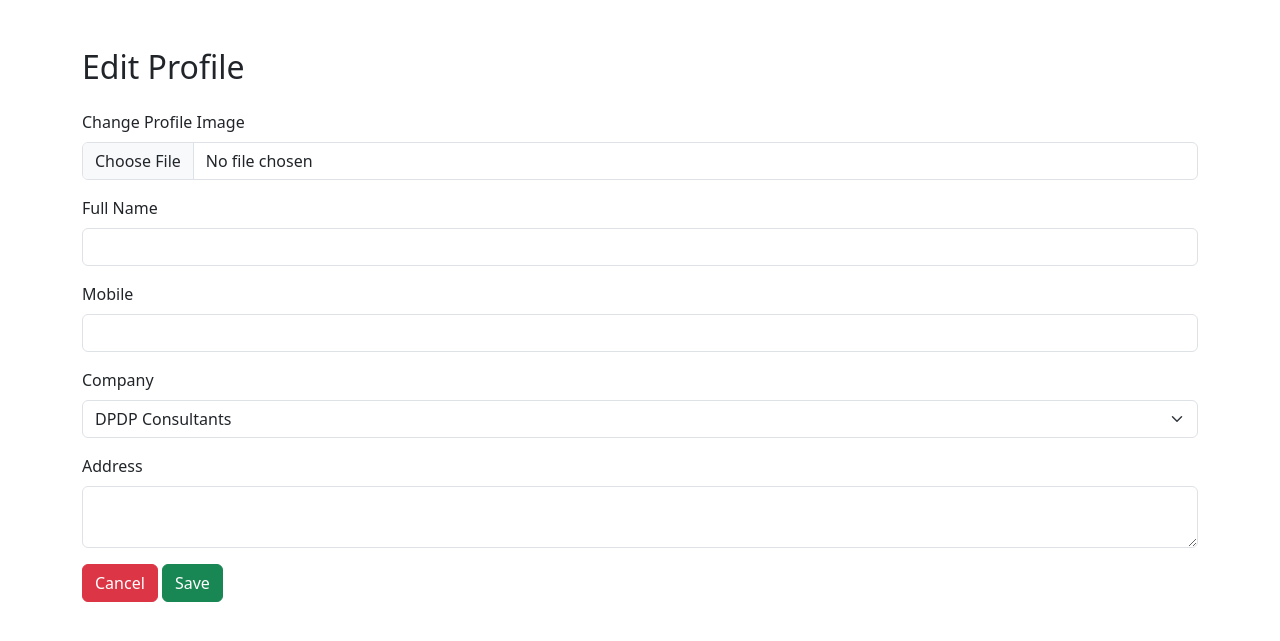
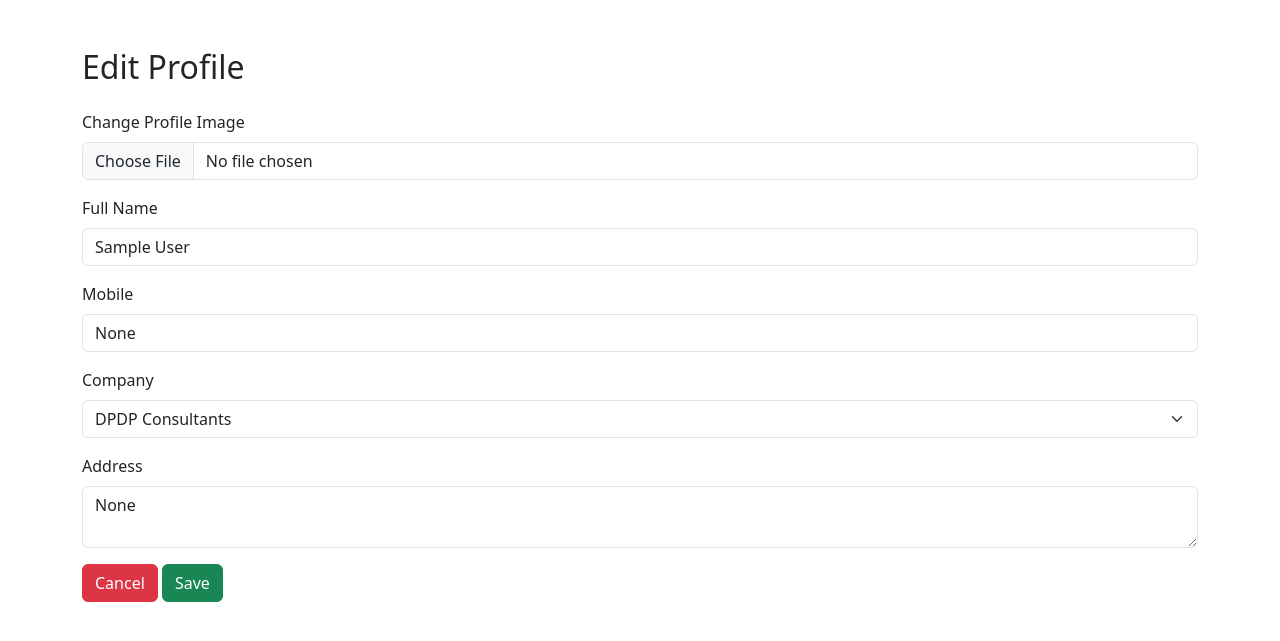
Before and after one commit to Akash581999/DPCMS, a Flask app: page /editprofile in a window 1280 px wide. Shown: the top 641 px of the page. Run offline with Flask 3, Linux system fonts and the light colour scheme; the visitor is signed in with stand-in values (Sample User, id 1); data comes from the database, SQL or seed files in the repository.

Commit message:
user dashboard done

```diff
--- a/app.py
+++ b/app.py
@@ -225,12 +225,127 @@
             flash("User not found.", "danger")
             return redirect(url_for('register'))
 
+        # ✅ OTP verified — clear registration data
         session.pop('registration_data', None)
-        session['id'] = user.id
-        flash("Email verified successfully. Proceed to consent.", "success")
+        session['user_id_for_consent'] = user.id  # store for consent step
+        flash("Email verified successfully. Please review the consent form.", "success")
         return redirect(url_for('consent'))
 
     return render_template('verify_otp.html')
+
+# ----------------------------------------------------------------
+# Consent routes
+# ----------------------------------------------------------------
+@app.route('/consent', methods=['GET', 'POST'])
+def consent():
+    user_id = session.get('user_id_for_consent')
+    if not user_id:
+        flash("Session expired. Please verify again.", "warning")
+        return redirect(url_for('register'))
+
+    user = Users.query.get(user_id)
+    if not user:
+        flash("User not found.", "danger")
+        return redirect(url_for('register'))
+
+    purpose = Purpose.query.filter_by(purpose_name="User registration").first()
+    fiduciary = DataFiduciary.query.filter_by(name="DPDP Consultants").first()
+    if not purpose or not fiduciary:
+        flash("Setup error: Missing Purpose or Fiduciary.", "danger")
+        return redirect(url_for('register'))
+
+    existing = Consent.query.filter_by(user_id=user.id).first()
+    if existing and existing.status == "granted":
+        flash("Consent already given. You can now log in.", "info")
+        return redirect(url_for('login'))
+
+    if request.method == 'POST':
+        consent_given = request.form.get('consent_given') == 'on'
+        if not consent_given:
+            flash("You must agree to proceed.", "warning")
+            return redirect(url_for('consent'))
+
+        # ✅ Create or update consent
+        if existing:
+            existing.status = "granted"
+            existing.timestamp = datetime.utcnow()
+            existing.method = "checkbox"
+        else:
+            new_consent = Consent(
+                user_id=user.id,
+                purpose_id=purpose.id,
+                fiduciary_id=fiduciary.id,
+                status="granted",
+                method="checkbox",
+                timestamp=datetime.utcnow()
+            )
+            db.session.add(new_consent)
+        db.session.commit()
+
+        # ✅ Redirect to login after successful consent
+        session.pop('user_id_for_consent', None)
+        flash("Consent recorded successfully. You may now log in.", "success")
+        return redirect(url_for('login'))
+    return render_template('consent_form.html', user=user)
+
+@app.route('/api/consent', methods=['POST'])
+@token_required
+def api_consent(current_user):
+    """Collect and record user consent via API (only once per user per purpose)."""
+    data = request.get_json() or {}
+
+    consent_given = data.get('consent_given')
+    method = data.get('method', 'api')
+
+    if consent_given not in [True, 'true', 'True', 1, '1']:
+        return jsonify({'status': 'error', 'message': 'Consent not provided.'}), 400
+
+    # Fetch purpose and fiduciary dynamically
+    purpose = Purpose.query.filter_by(purpose_name="User registration").first()
+    fiduciary = DataFiduciary.query.filter_by(name="DPDP Consultants").first()
+
+    if not purpose or not fiduciary:
+        return jsonify({
+            'status': 'error',
+            'message': 'System setup error — missing Purpose or Fiduciary.'
+        }), 500
+
+    # ✅ Check if this user already gave consent for this purpose
+    existing = Consent.query.filter_by(
+        user_id=current_user.id,
+        purpose_id=purpose.id
+    ).first()
+
+    if existing and existing.status == "granted":
+        return jsonify({
+            'status': 'info',
+            'message': 'Consent already recorded for this purpose.'
+        }), 200
+
+    # ✅ Create or update consent
+    if existing:
+        existing.status = "granted"
+        existing.method = method
+        existing.timestamp = datetime.utcnow()
+    else:
+        new_consent = Consent(
+            user_id=current_user.id,
+            purpose_id=purpose.id,
+            fiduciary_id=fiduciary.id,
+            status="granted",
+            method=method,
+            timestamp=datetime.utcnow(),
+            expiry_date=None,
+            language=data.get('language')
+        )
+        db.session.add(new_consent)
+
+    db.session.commit()
+
+    return jsonify({
+        'status': 'success',
+        'message': f'Consent successfully recorded for user {current_user.fullname}.'
+    }), 201
 
 # ----------------------------------------------------------------
 # Login / Logout
@@ -267,7 +382,6 @@
         flash(f"Welcome {user.fullname}!", "success")
         return redirect(url_for('dashboard'))
     return render_template('login.html')
-
 
 @app.route('/api/login', methods=['POST'])
 def api_login():
@@ -384,51 +498,56 @@
 @app.route('/dashboard')
 @login_required
 def dashboard():
+    """Main user dashboard."""
     if not has_valid_consent(current_user):
         flash("Consent missing or expired.", "warning")
         return redirect(url_for('consent'))
+
     return render_template('dashboard.html', user=current_user)
 
 @app.route('/api/dashboard', methods=['GET'])
 @token_required
 def api_dashboard(current_user):
+    """API endpoint for dashboard info."""
     if not has_valid_consent(current_user):
         return jsonify({
             'message': 'Consent required',
             'consent_required': True
         }), 403
+
     return jsonify({
         'message': f"Welcome {current_user.fullname}",
         'email': current_user.email,
-        'roles': [ur.role.role_name for ur in current_user.roles]
+        'roles': [ur.role.role_name for ur in current_user.roles] if current_user.roles else []
     }), 200
 
 @app.route('/profile')
 @login_required
 def profile():
-    if 'user_id' not in session:
+    """Show logged-in user profile."""
+    user = current_user
+
+    if not user.is_authenticated:
         flash('Please log in to view your profile.', 'warning')
         return redirect(url_for('login'))
 
-    user = Users.query.get(session['user_id'])
+    # Query the company where the current user is the DPO
+    company = DataFiduciary.query.filter_by(dpo_id=user.id).first()
 
-    if not user or user.session_token != session.get('session_token'):
-        flash('Invalid session. Please log in again.', 'danger')
-        return redirect(url_for('login'))
-    return render_template('profile.html', user=user)
+    return render_template('profile.html', user=user, company=company)
 
 @app.route('/api/profile', methods=['GET'])
 @token_required
 def api_profile(current_user):
+    """API endpoint for profile data."""
     if not current_user:
         return jsonify({'message': 'User not found.'}), 404
 
     profile_data = {
-        'user_id': current_user.user_id,
+        'user_id': current_user.id,
         'email': current_user.email,
-        'full_name': current_user.full_name,
-        'role': current_user.role.name if current_user.role else None,
-        'department': current_user.department.name if current_user.department else None,
+        'fullname': current_user.fullname,
+        'roles': [ur.role.role_name for ur in current_user.roles] if current_user.roles else [],
         'is_active': current_user.is_active,
         'last_login': current_user.last_login.strftime('%Y-%m-%d %H:%M:%S') if current_user.last_login else None
     }
@@ -437,15 +556,12 @@
 @app.route('/editprofile', methods=['GET', 'POST'])
 @login_required
 def editprofile():
-    if 'user_id' not in session:
-        flash('Please log in first.', 'warning')
-        return redirect(url_for('login'))
-
-    user = Users.query.get(session['user_id'])
+    """Edit profile info (UI)."""
+    user = current_user
     companies = DataFiduciary.query.all()
 
     if request.method == 'POST':
-        user.full_name = request.form.get('fullname')
+        user.fullname = request.form.get('fullname')
         user.mobile_no = request.form.get('mobile_no')
         user.address = request.form.get('address')
 
@@ -453,7 +569,7 @@
         if new_company_id:
             company = DataFiduciary.query.get(new_company_id)
             if company:
-                user.company_id = company.company_id
+                user.company_id = company.id
             else:
                 flash("Selected company doesn't exist.", 'danger')
                 return render_template('editprofile.html', user=user, companies=companies)
@@ -469,29 +585,30 @@
         db.session.commit()
         flash('Profile updated successfully!', 'success')
         return redirect(url_for('profile'))
+
     return render_template('editprofile.html', user=user, companies=companies)
 
 @app.route('/api/editprofile', methods=['POST'])
 @token_required
 def api_edit_profile(current_user):
+    """API endpoint to update profile."""
     data = request.get_json()
-    full_name = data.get('full_name')
-    mobile_no = data.get('mobile_no')
-    address = data.get('address')
-    company_id = data.get('company_id')
 
-    if full_name:
-        current_user.full_name = full_name
-    if mobile_no:
-        current_user.mobile_no = mobile_no
-    if address:
-        current_user.address = address
-    if company_id:
-        company = DataFiduciary.query.get(company_id)
-        if company:
-            current_user.company_id = company.company_id
-        else:
-            return jsonify({'message': "Selected company doesn't exist."}), 400
+    if not data:
+        return jsonify({'message': 'No data provided'}), 400
+
+    if 'fullname' in data:
+        current_user.fullname = data['fullname']
+    if 'mobile_no' in data:
+        current_user.mobile_no = data['mobile_no']
+    if 'address' in data:
+        current_user.address = data['address']
+
+    if 'company_id' in data:
+        company = DataFiduciary.query.get(data['company_id'])
+        if not company:
+            return jsonify({'message': 'Invalid company ID.'}), 400
+        current_user.company_id = company.id
 
     db.session.commit()
     return jsonify({'message': 'Profile updated successfully!'}), 200
@@ -499,7 +616,8 @@
 @app.route('/changepassword', methods=['GET', 'POST'])
 @login_required
 def changepassword():
-    user = Users.query.get(session['user_id'])
+    """Change password (UI)."""
+    user = current_user
 
     if request.method == 'POST':
         current_password = request.form.get('current_password')
@@ -518,12 +636,17 @@
         db.session.commit()
         flash('Password updated successfully.', 'success')
         return redirect(url_for('dashboard'))
+
     return render_template('changepassword.html')
 
 @app.route('/api/changepassword', methods=['POST'])
 @token_required
 def api_change_password(current_user):
+    """API endpoint to change password."""
     data = request.get_json()
+
+    if not data:
+        return jsonify({'message': 'No data provided.'}), 400
 
     current_password = data.get('current_password')
     new_password = data.get('new_password')
@@ -541,79 +664,6 @@
     current_user.set_password(new_password)
     db.session.commit()
     return jsonify({'message': 'Password updated successfully.'}), 200
-
-# ----------------------------------------------------------------
-# Consent routes
-# ----------------------------------------------------------------
-@app.route('/consent', methods=['GET', 'POST'])
-@login_required
-def consent():
-    user = current_user
-    existing = Consent.query.filter_by(user_id=user.id).first()
-
-    purpose = Purpose.query.filter_by(purpose_name="User registration").first()
-    fiduciary = DataFiduciary.query.filter_by(name="DPDP Consultants").first()
-    if not purpose or not fiduciary:
-        flash("Setup error: Missing Purpose or Fiduciary.", "danger")
-        return redirect(url_for('dashboard'))
-
-    if existing and existing.status == "granted":
-        flash("Consent already given.", "info")
-        return redirect(url_for('dashboard'))
-
-    if request.method == 'POST':
-        consent_given = request.form.get('consent_given') == 'on'
-        if not consent_given:
-            flash("Please agree to proceed.", "warning")
-            return redirect(url_for('consent'))
-
-        if existing:
-            existing.status = "granted"
-            existing.timestamp = datetime.utcnow()
-            existing.method = "checkbox"
-        else:
-            db.session.add(Consent(
-                user_id=user.id,
-                purpose_id=purpose.id,
-                fiduciary_id=fiduciary.id,
-                status="granted",
-                method="checkbox",
-                timestamp=datetime.utcnow()
-            ))
-        db.session.commit()
-        flash("Consent recorded successfully.", "success")
-        return redirect(url_for('dashboard'))
-
-    return render_template('consent_form.html', user=user)
-
-@app.route('/api/consent', methods=['POST'])
-@token_required
-def api_consent(current_user):
-    data = request.get_json()
-    if not data or data.get('consent_given') is not True:
-        return jsonify({'status': 'error', 'message': 'Consent required.'}), 400
-
-    purpose = Purpose.query.filter_by(purpose_name="User registration").first()
-    fiduciary = DataFiduciary.query.filter_by(name="DPDP Consultants").first()
-    if not purpose or not fiduciary:
-        return jsonify({'status': 'error', 'message': 'Setup error.'}), 500
-
-    existing = Consent.query.filter_by(user_id=current_user.id).first()
-    if existing:
-        existing.status = "granted"
-        existing.timestamp = datetime.utcnow()
-        existing.method = "api"
-    else:
-        db.session.add(Consent(
-            user_id=current_user.id,
-            purpose_id=purpose.id,
-            fiduciary_id=fiduciary.id,
-            status="granted",
-            method="api",
-            timestamp=datetime.utcnow()
-        ))
-    db.session.commit()
-    return jsonify({'status': 'success', 'message': 'Consent recorded.'}), 201
 
 # ----------------------------
 # Consent Form Dynamic Renderer
--- a/templates/dashboard.html
+++ b/templates/dashboard.html
@@ -27,7 +27,11 @@
                     <li class="nav-item"><a class="nav-link" href="{{ url_for('profile') }}">Profile</a></li>
                     <li class="nav-item"><a class="nav-link" href="{{ url_for('changepassword') }}">Change Password</a>
                     </li>
-                    <li class="nav-item"><a class="nav-link text-danger" href="{{ url_for('logout') }}">Logout</a></li>
+                    <li class="nav-item"><a class="nav-link" href="{{ url_for('editprofile') }}">Edit Profile</a>
+                    </li>
+                    <li class="nav-item"><button class="btn btn-outline-danger"><a
+                                class="text-decoration-none text-danger"
+                                href="{{ url_for('logout') }}">Logout</a></button></li>
                 </ul>
             </div>
         </div>
--- a/templates/editprofile.html
+++ b/templates/editprofile.html
@@ -34,7 +34,7 @@
 
             <div class="mb-3">
                 <label for="fullname" class="form-label">Full Name</label>
-                <input type="text" class="form-control" name="fullname" value="{{ user.full_name }}" required>
+                <input type="text" class="form-control" name="fullname" value="{{ user.fullname }}" required>
             </div>
 
             <div class="mb-3">
```
Also changed, not shown: templates/profile.html (+9 -3 lines).
